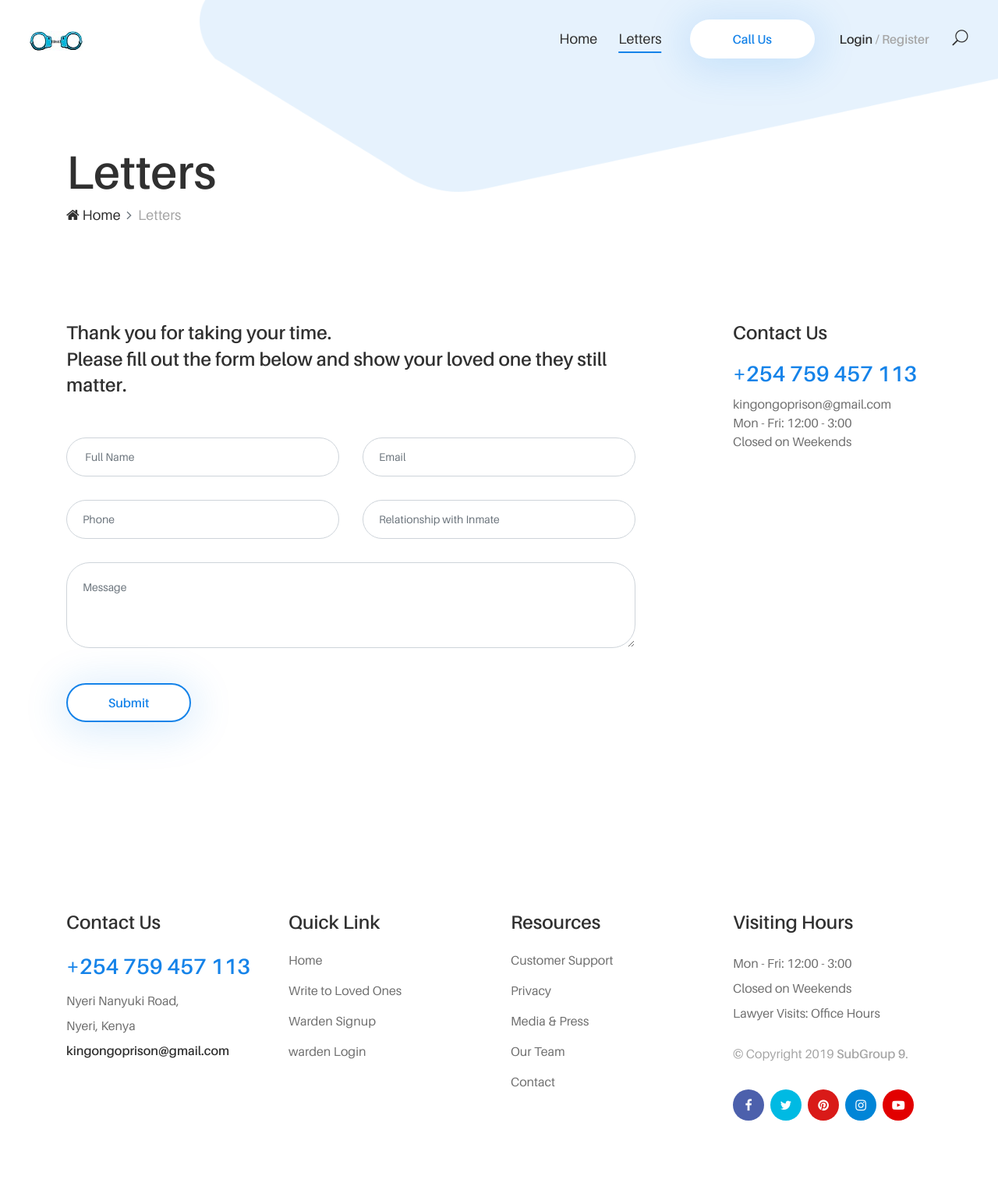
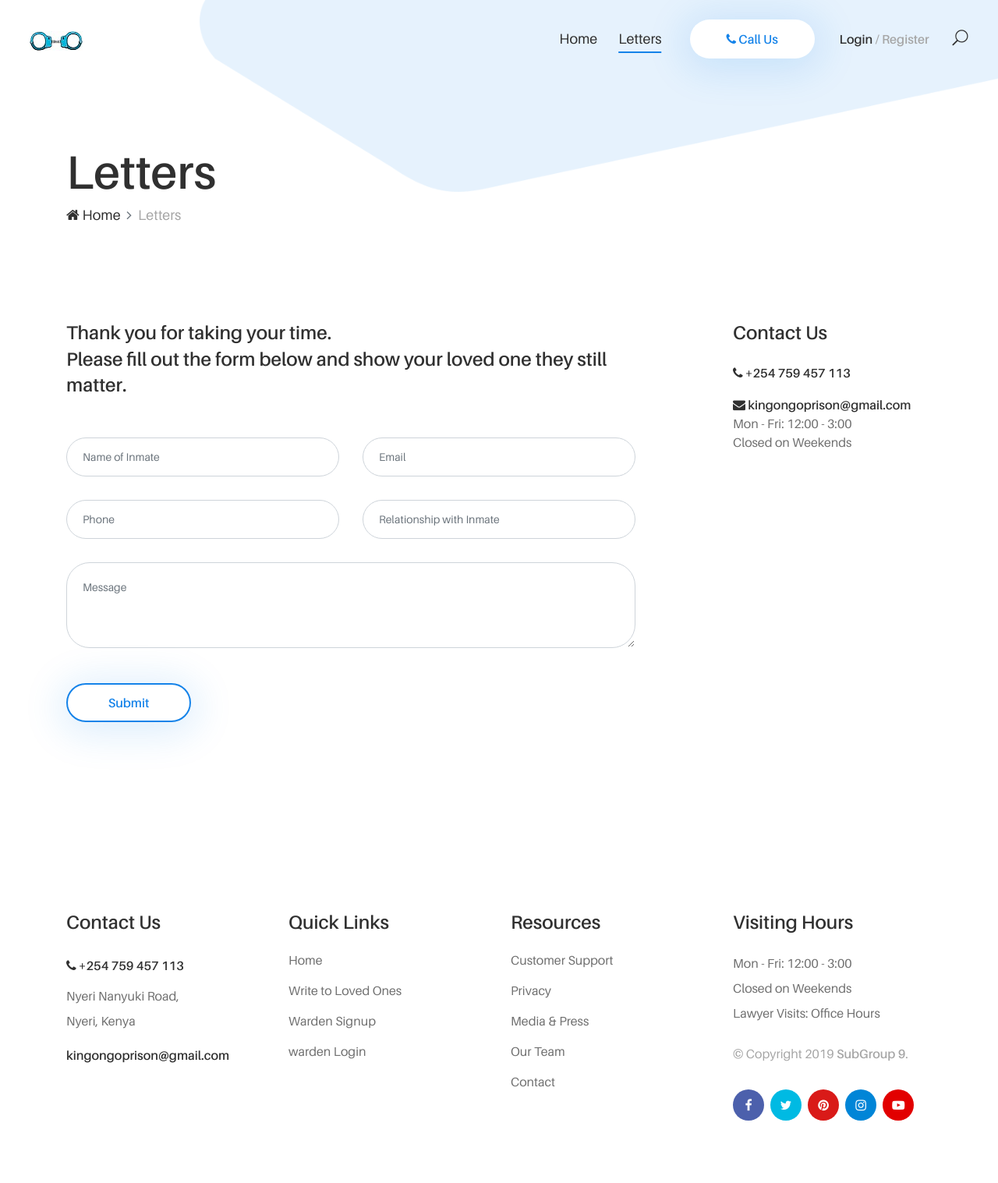
Before and after one commit to RNgugi/Web-Mgt-system, a PHP site: page /contact.php in a window 1280 px wide. Shown: the whole page at 78% size. Run offline with PHP 8.4, Linux system fonts and the light colour scheme.

Commit message:
one more

```diff
--- a/contact.php
+++ b/contact.php
@@ -81,12 +81,12 @@
 
                             <!-- Get A Quote -->
                             <div class="get-a-quote ml-4 mr-3">
-                                <a href="#" class="btn uza-btn">Call Us</a>
+                                <a href="telephone:+254 759 457 113" class="btn uza-btn"> <i class="fa fa-phone"></i> Call Us</a>
                             </div>
 
                             <!-- Login / Register -->
                             <div class="login-register-btn mx-3">
-                                <a href="signup/login.php">Login <span>/ Register</span></a>
+                                <a href="signup/signup.php">Login <span>/ Register</span></a>
                             </div>
 
                             <!-- Search Icon -->
@@ -142,7 +142,7 @@
                             <div class="row">
                                 <div class="col-lg-6">
                                     <div class="form-group">
-                                        <input type="text" class="form-control mb-30" name="name" placeholder=" Full Name">
+                                        <input type="text" class="form-control mb-30" name="name" placeholder="Name of Inmate">
                                     </div>
                                 </div>
                                 <div class="col-lg-6">
@@ -179,9 +179,10 @@
                         <!-- Single Sidebar Area -->
                         <div class="single-contact-card mb-50">
                             <h4>Contact Us</h4>
-                            <h3>+254 759 457 113</h3>
-                            <h6>kingongoprison@gmail.com</h6>
-                            <h6>Mon - Fri: 12:00 - 3:00 <br>Closed on Weekends</h6>
+                            <h4><a href="telephone:+254 759 457 113"> <i class="fa fa-phone"></i> +254 759 457 113</a></h4>
+                            <h6><a href="mailto:kingongoprison@gmail.com"><i class="fa fa-envelope"></i> kingongoprison@gmail.com </a></h6>
+                            <h6>Mon - Fri: 12:00 - 3:00 </h6>
+                            <h6>Closed on Weekends</h6>
                         </div>
 
                     </div>
@@ -208,8 +209,9 @@
 
                         <!-- Footer Content -->
                         <div class="footer-content mb-15">
-                            <h3>+254 759 457 113</h3>
-                            <p>Nyeri Nanyuki Road,<br>Nyeri, Kenya <br><a href="mailto:kingongoprison@gmail.com"> kingongoprison@gmail.com </a></p>
+                            <h4><a href="telephone:+254 759 457 113"> <i class="fa fa-phone"></i> +254 759 457 113</a></h4>
+                            <p>Nyeri Nanyuki Road,<br>Nyeri, Kenya</p>
+                            <a href="mailto:kingongoprison@gmail.com"> kingongoprison@gmail.com </a>
                         </div>
 
                     </div>
@@ -219,7 +221,7 @@
                 <div class="col-12 col-sm-6 col-lg-3">
                     <div class="single-footer-widget mb-80">
                         <!-- Widget Title -->
-                        <h4 class="widget-title">Quick Link</h4>
+                        <h4 class="widget-title">Quick Links</h4>
 
                         <!-- Nav -->
                         <nav>
@@ -227,7 +229,7 @@
                                 <li><a href="index.html">Home</a></li>
                                 <li><a href="contact.php">Write to Loved Ones</a></li>
                                 <li><a href="signup/signup.php">Warden Signup</a></li>
-                                <li><a href="signup/signup.php">warden Login</a></li>
+                                <li><a href="signup/login.php">warden Login</a></li>
                             </ul>
                         </nav>
                     </div>
```
